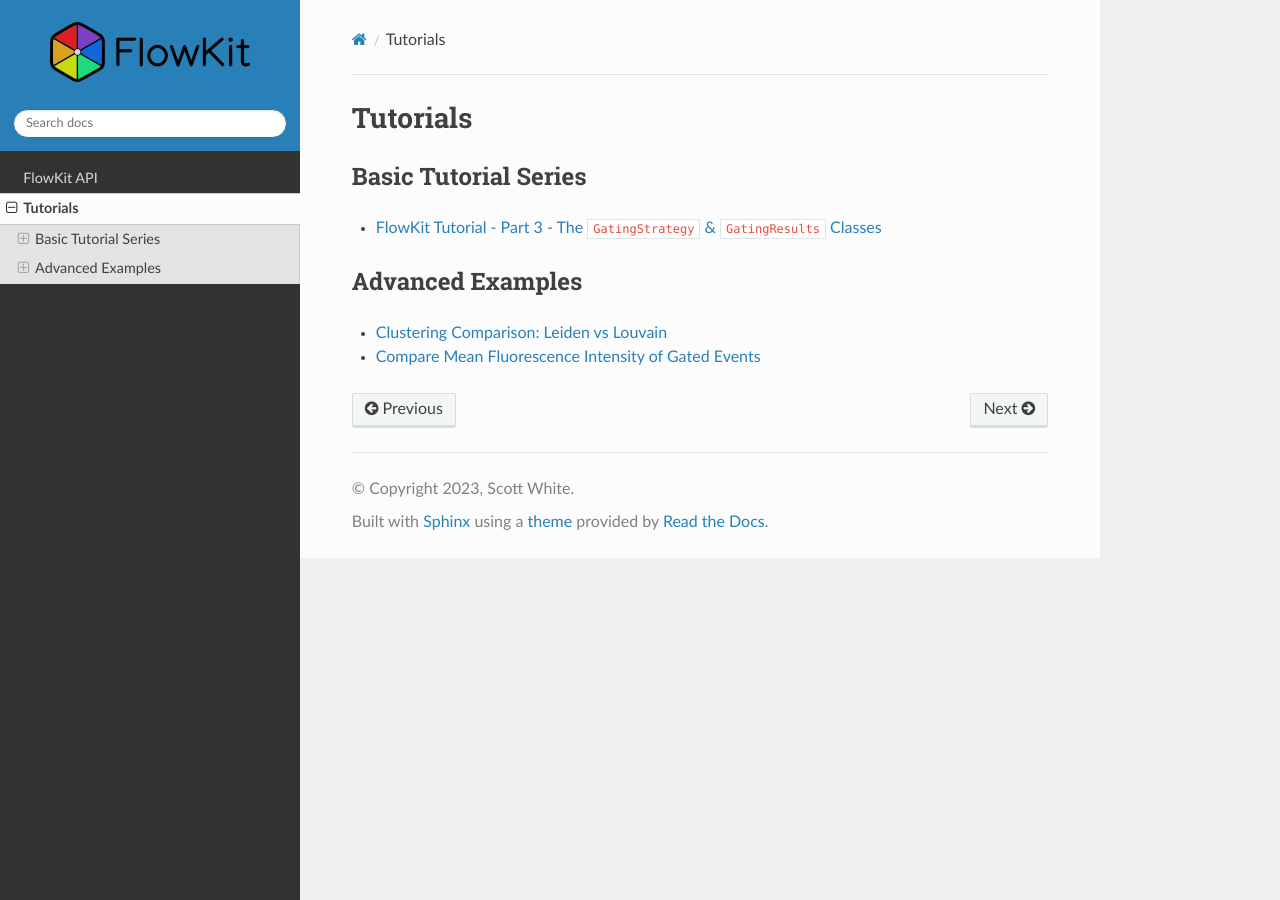
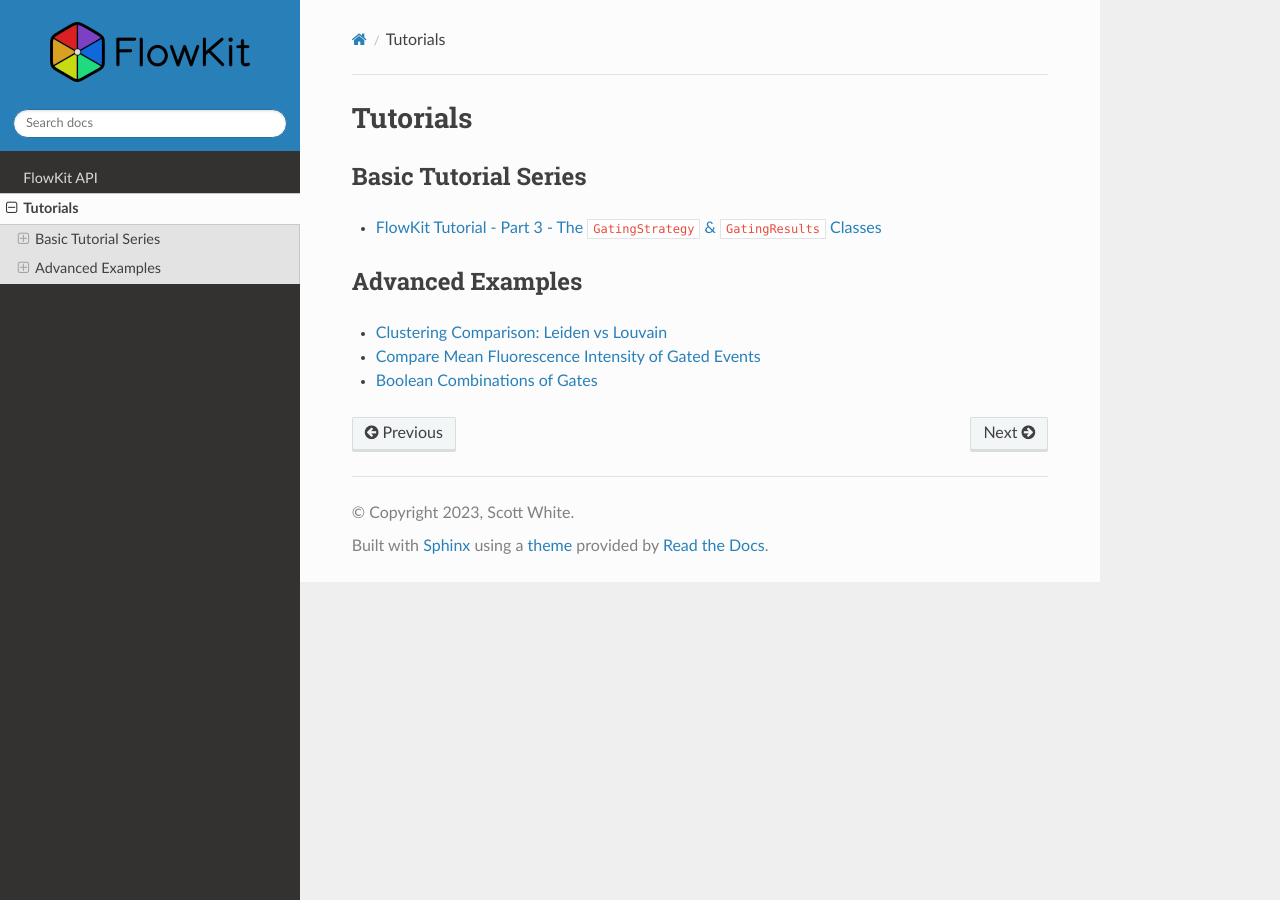
Before and after one commit to whitews/FlowKit, a Sphinx documentation site: the page built from docs/tutorials.rst, in a window 1280 px wide. Built offline with Sphinx 7.4.7 and the Read the Docs theme 3.1.0, drawn with Linux system fonts in a browser that asks for light colours; pages that are not in the unit, such as notebooks, are missing from menus.

Commit message:
update docs w/Boolean gate combo tutorial notebook

```diff
--- a/docs/tutorials.rst
+++ b/docs/tutorials.rst
@@ -24,4 +24,5 @@ Advanced Examples
     notebooks/advanced/dimension_reduction_on_gated_populations.ipynb
     notebooks/advanced/compare-mfi-of-gated-events.ipynb
     notebooks/advanced/replicate-flowjo-wsp.ipynb
+    notebooks/advanced/boolean_combinations_of_gates.ipynb
     notebooks/advanced/scanpy_creating_and_using_AnnData_objects.ipynb
```
